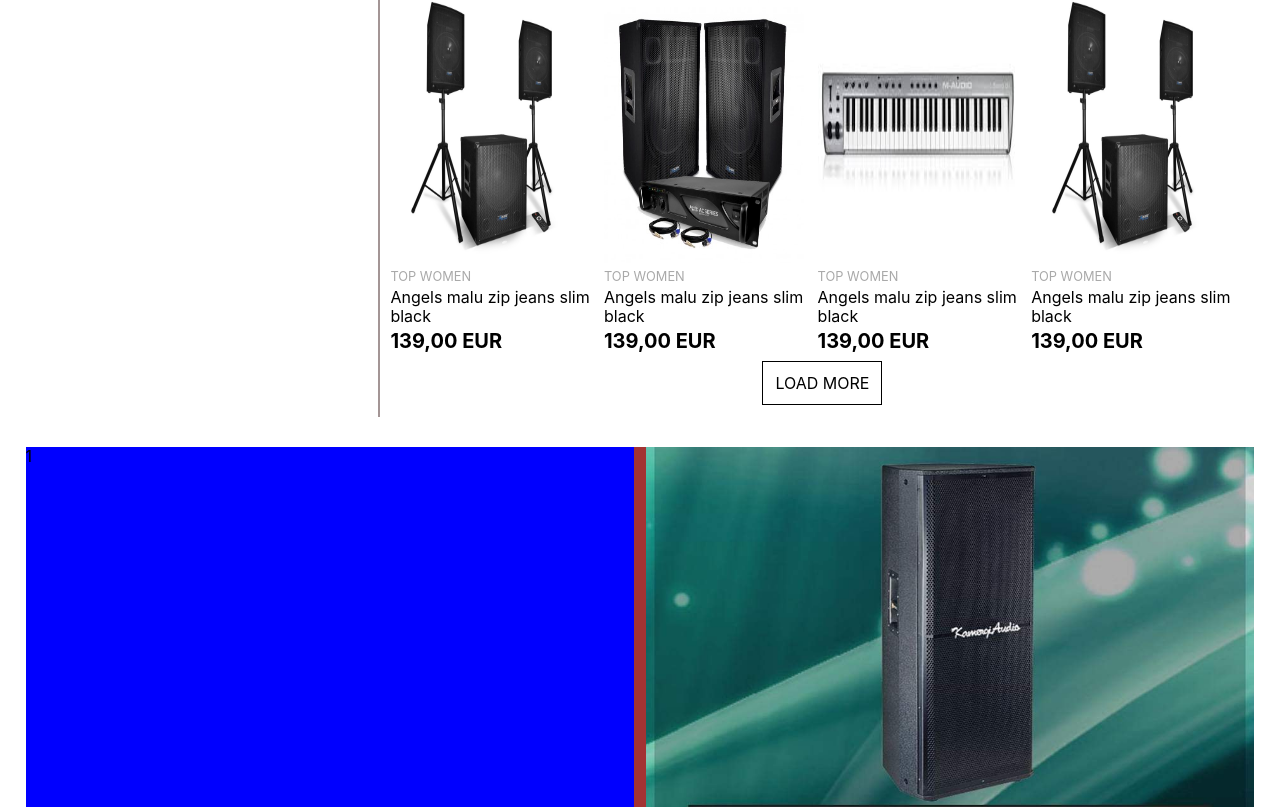
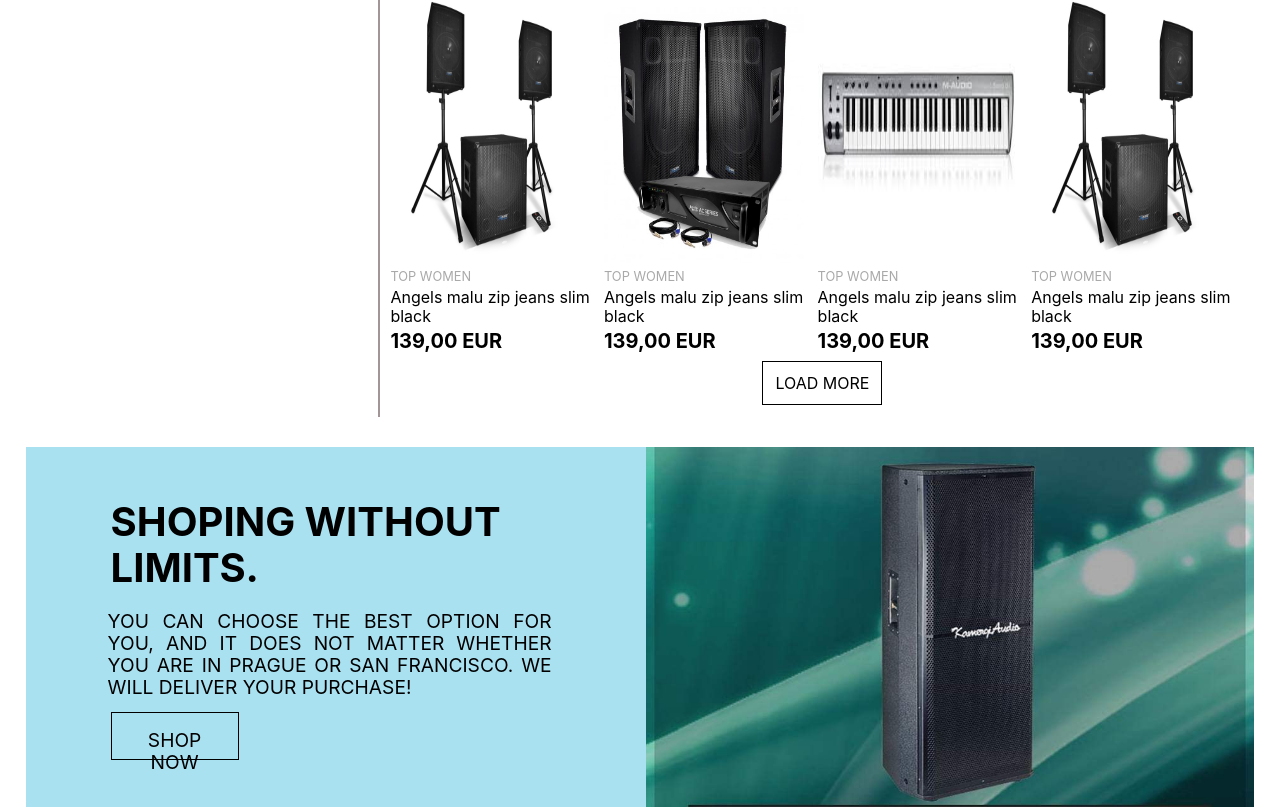
Before and after one commit to MohamedAmineYousfi/Front-Side-KA, a React (Create React App) app in the folder front-react/: page / in a window 1280 px wide. Shown: the part 1868-2678 px from the top of the page. Built offline with nearby package versions, Linux system fonts and the light colour scheme.

Commit message:
element that has discount done

```diff
--- a/front-react/src/components/Pages/Home.js
+++ b/front-react/src/components/Pages/Home.js
@@ -10,13 +10,24 @@ function Home() {
       <NavBar />
       <Caroussel />
       <Category />
-      <SideBar/>
-     <div className="discount">
-      <div className="smallContainer">1</div>
-      <div className="smallContainer ">
-        <img src={image} className="fit-container" alt="img"/>
+      <SideBar />
+      <div className="discount">
+        <div className="smallContainer secondSmallContainer">
+          <div className="nestedContainer HTilte">shoping without limits.</div>
+          <div className="nestedContainer afterLine">
+            You can choose the best option for you, and it does not
+            matter whether you are in Prague or San Francisco. We
+            will deliver your purchase!
+            </div>
+          <div className="nestedContainer shopNow">
+            <span className="shopBtn">shop now</span>
+          </div>
+
+        </div>
+        <div className="smallContainer secondSmallContainerForImage">
+          <img src={image} className="fit-container" alt="img" />
+        </div>
       </div>
-     </div>
     </>
   );
 }
--- a/front-react/src/style/css/discount.css
+++ b/front-react/src/style/css/discount.css
@@ -1,5 +1,5 @@
 .discount {
-    background-color: rgb(163, 51, 51);
+    background-color: rgb(41, 179, 221,0.4);
     width: 96vw;
     margin-left: 2vw;
     margin-right: 2vw;
@@ -10,11 +10,57 @@
     justify-content: space-between;
 }
 .smallContainer {
-    background-color: blue;
     width: calc((96vw - 1vw) / 2);
-    height: 100%;
+    height: 80%;
 }
 .fit-container {
 width: 47.5vw;
 height: 45vh;
 }
+.secondSmallContainer {
+    display: flex;
+    align-items: center;
+    justify-content: space-evenly;
+    flex-direction: column;
+
+}
+.nestedContainer {
+    text-transform: uppercase;
+    width: 35vw;
+    padding: 5px;
+}
+.afterLine {
+    min-height: 5vh;
+    font-size: 1.2rem;
+    padding: 2px;
+    text-align: justify;
+}
+.HTilte {
+    font-size: 2.5rem;
+    font-weight: bold;
+}
+.secondSmallContainerForImage {
+    height: 100%;
+}
+.shopNow {
+    height:6vh ;
+    position: relative;
+}
+.shopNow .shopBtn{
+    position: absolute;
+    background-color: transparent;
+    border: 1px solid black;
+    padding: 1rem;
+    width: 10vw;
+    height: 6vh;
+    align-self: flex-start;
+    top: 0px;
+    bottom: 0;
+    text-align: center;
+    font-size: 1.2rem;
+}
+
+.shopBtn:hover {
+    background-color: black;
+    color :white
+}
```
